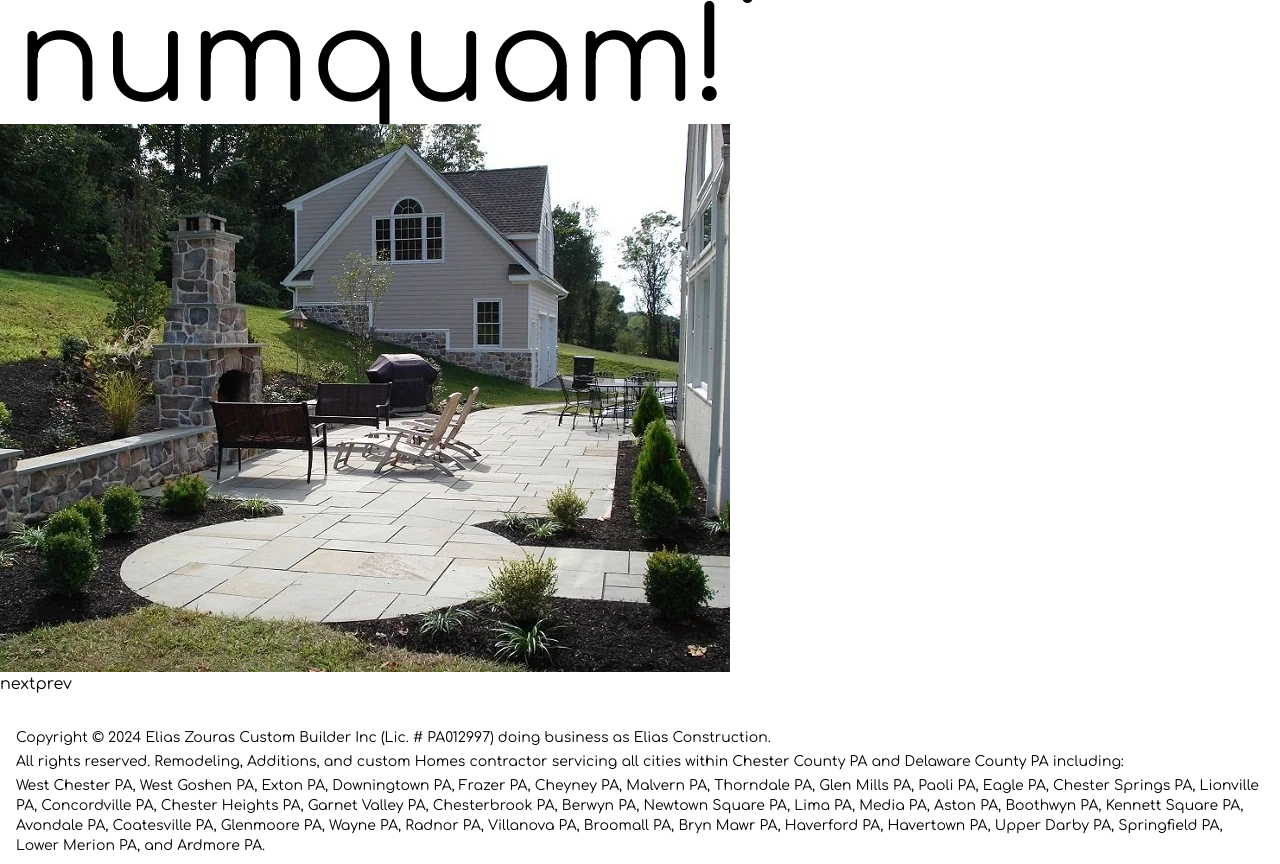
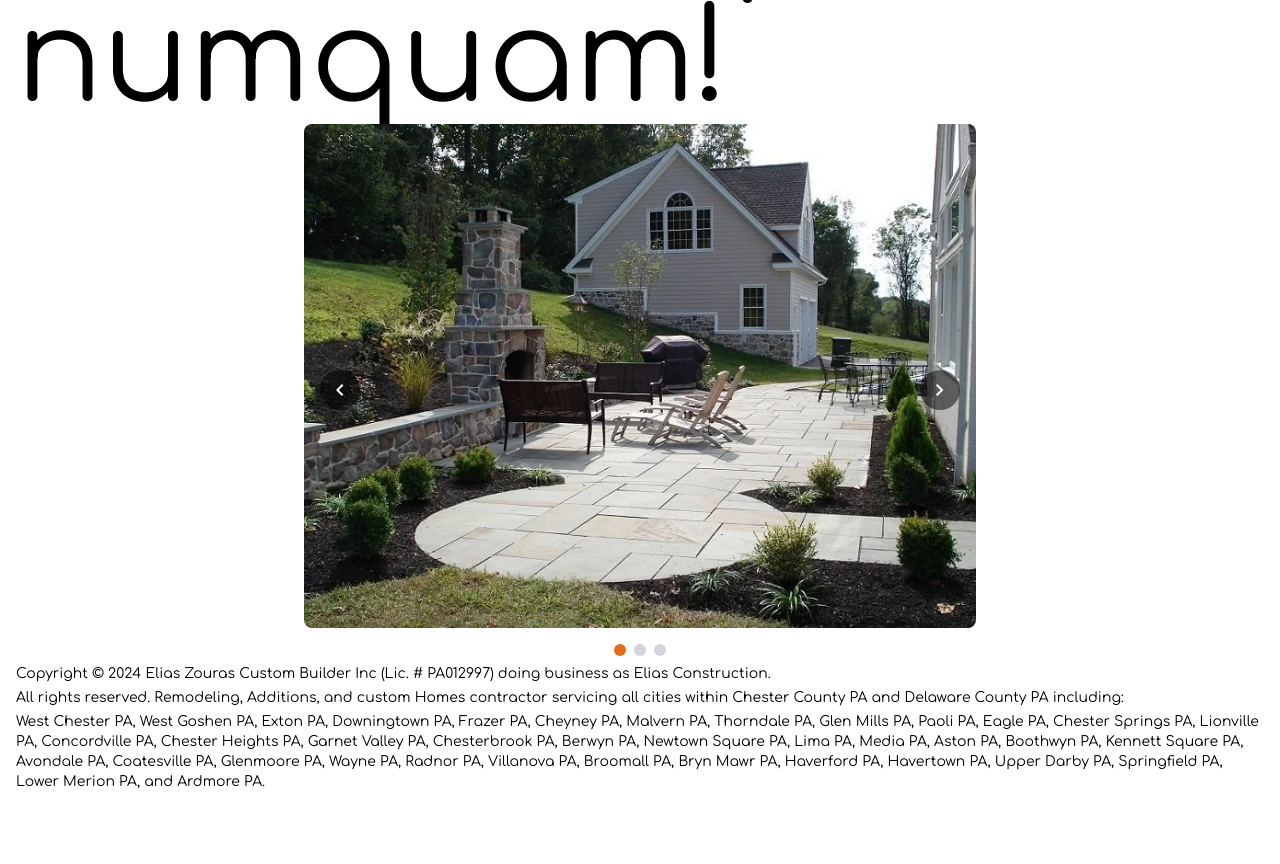
Before and after one commit to vincentzouras/elias-construction, a React (Vite) app: page / in a window 1280 px wide. Shown: the part 2780-3644 px from the top of the page. After the commit the page ends 3580 px from the top, so only its background shows below. Built offline with nearby package versions, Linux system fonts and the light colour scheme.

Commit message:
add navigation arrows and enhance styling for ImageCarousel component

```diff
--- a/src/components/ImageCarousel.jsx
+++ b/src/components/ImageCarousel.jsx
@@ -1,4 +1,7 @@
 import { useState } from "react";
+
+import leftArrow from "../../public/leftArrow.svg";
+import rightArrow from "../../public/rightArrow.svg";
 
 import image1 from "../assets/images/additionslide1.webp";
 import image2 from "../assets/images/additionslide2.webp";
@@ -16,22 +19,38 @@ const ImageCarousel = () => {
   };
 
   return (
-    <div className="">
+    <div className="relative max-w-2xl mx-auto">
       {/* image */}
-      <div className="">
-        <img src={images[currentIndex]} alt={"Slide "} />
+      <div className="overflow-hidden rounded-lg">
+        <img src={images[currentIndex]} alt={"Slide ${currentIndex + 1}"} className="object-cover w-full" />
       </div>
 
       {/* next */}
-      <button onClick={nextSlide}>next</button>
+      <button
+        onClick={nextSlide}
+        className="absolute top-1/2 right-4 -translate-y-1/2 bg-black bg-opacity-50 text-white p-2 rounded-full hover:bg-opacity-75"
+      >
+        <img src={rightArrow} alt="" className="text-white" />
+      </button>
 
       {/* previous */}
-      <button onClick={prevSlide}>prev</button>
+      <button
+        onClick={prevSlide}
+        className="absolute top-1/2 left-4 -translate-y-1/2 bg-black bg-opacity-50 text-white p-2 rounded-full hover:bg-opacity-75"
+      >
+        <img src={leftArrow} alt="" />
+      </button>
 
       {/* dots */}
-      <div>
+      <div className="flex justify-center mt-4 space-x-2">
         {images.map((item, index) => (
-          <button key={index} onClick={() => setCurrentIndex(index)} className="" />
+          <button
+            key={index}
+            onClick={() => setCurrentIndex(index)}
+            className={`w-3 h-3 rounded-full ${
+              index === currentIndex ? "bg-eliasOrange-500" : "bg-gray-300 hover:bg-gray-400"
+            }`}
+          />
         ))}
       </div>
     </div>
```
Also changed, not shown: public/leftArrow.svg (added), public/rightArrow.svg (added).
